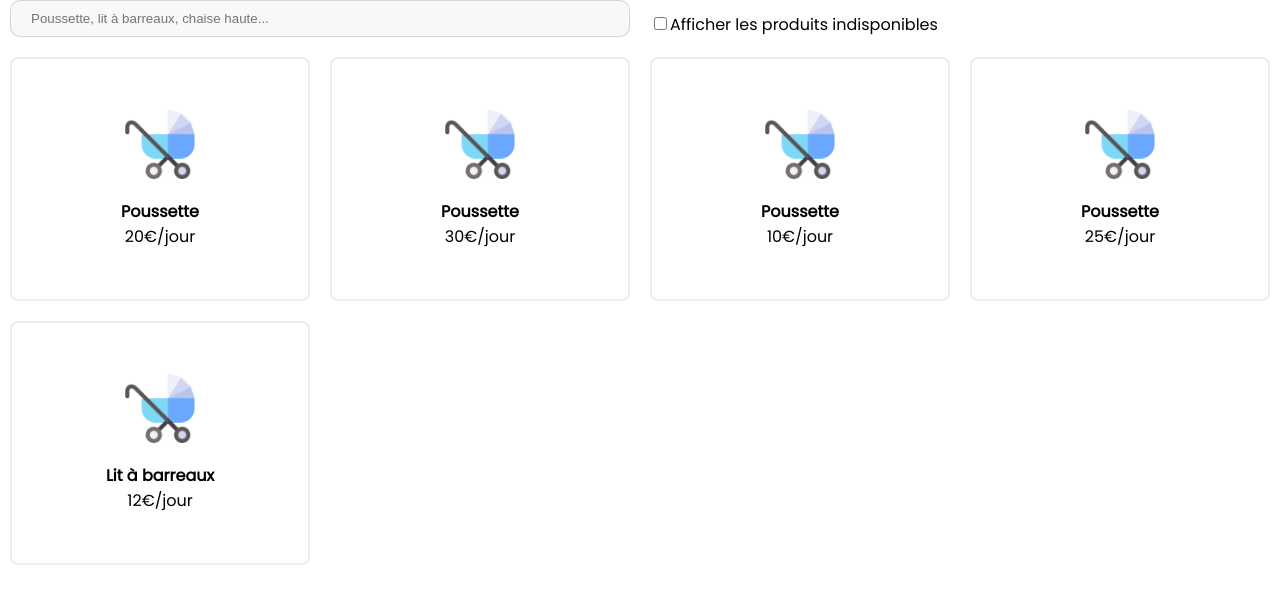
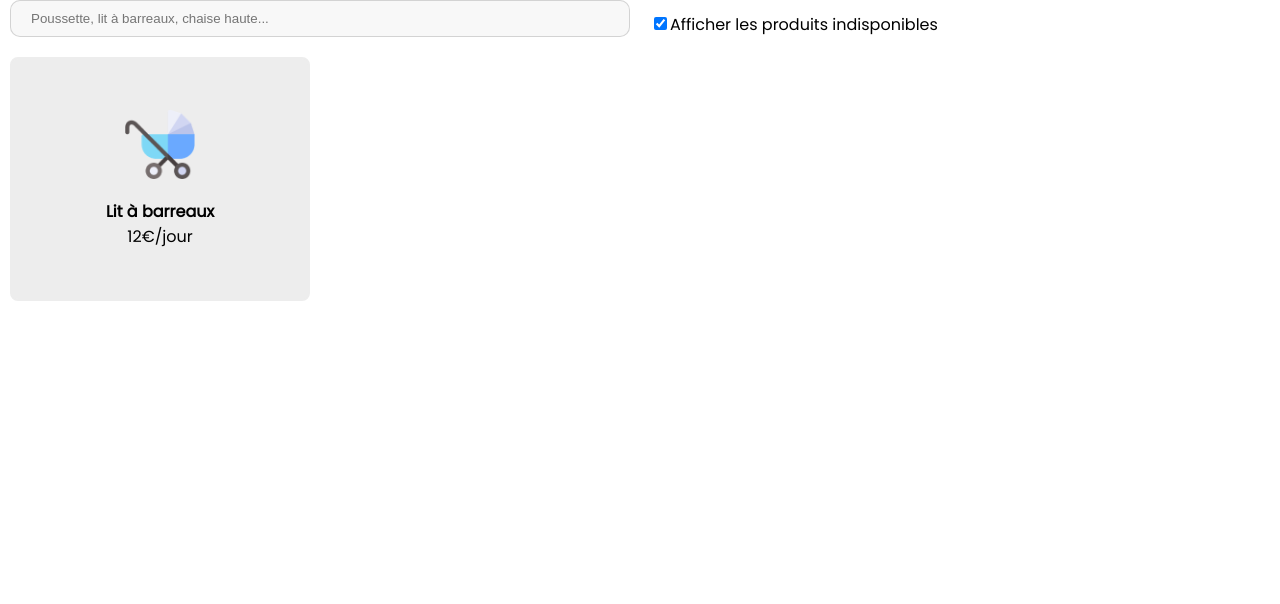
Before and after one commit to ComicScrip/locab, a Next.js app: page /reservation in a window 1280 px wide. Shown: the top 604 px of the page. Built offline with nearby package versions, Linux system fonts and the light colour scheme.

Commit message:
added filter and availibilities

```diff
--- a/components/r_product.js
+++ b/components/res_product.js
@@ -11,10 +11,16 @@ export default function ResProduct({ product }) {
 
   return (
     <div
-      className={styles.productWrapper}
+      className={
+        product.isAvailable
+          ? styles.productWrapper
+          : styles.productWrapperNotAvailable
+      }
       onClick={handleClickProduct}
       style={
-        addedCart ? { borderColor: "#96C0C0" } : { borderColor: "#ededed" }
+        addedCart && product.isAvailable
+          ? { borderColor: "#96C0C0" }
+          : { borderColor: "#ededed" }
       }
     >
       <Image
--- a/pages/reservation.js
+++ b/pages/reservation.js
@@ -1,4 +1,4 @@
-import ResProduct from "../components/r_product";
+import ResProduct from "../components/res_product";
 import styles from "../styles/Reservation.module.css";
 import { useState } from "react";
 
@@ -8,35 +8,52 @@ const productsList = [
     name: "Poussette",
     category: "poussette",
     price: 20,
+    isAvailable: true,
   },
   {
     id: 2,
     name: "Poussette",
     category: "poussette",
     price: 30,
+    isAvailable: true,
   },
   {
     id: 3,
     name: "Poussette",
     category: "poussette",
     price: 10,
+    isAvailable: true,
   },
   {
     id: 4,
     name: "Poussette",
     category: "poussette",
     price: 25,
+    isAvailable: true,
   },
   {
     id: 5,
     name: "Lit à barreaux",
     category: "lit_barreaux",
     price: 12,
+    isAvailable: false,
+  },
+  {
+    id: 6,
+    name: "Lit à barreaux",
+    category: "lit_barreaux",
+    price: 12,
+    isAvailable: true,
   },
 ];
 
 export default function ReservationPage() {
   const [searchValue, setSearchValue] = useState("");
+  const [showNotAvailable, setShowNotAvailable] = useState(true);
+
+  const handleCheckAvailability = () => {
+    setShowNotAvailable(!showNotAvailable);
+  };
 
   return (
     <div className={styles.mainWrapper}>
@@ -50,11 +67,21 @@ export default function ReservationPage() {
         />
       </section>
       <section className={styles.productNotAvailable}>
-        <input type="checkbox" />
-        Afficher les produits indisponibles
+        <label htmlFor="availability" style={{ cursor: "pointer" }}>
+          <input
+            type="checkbox"
+            onClick={() => handleCheckAvailability()}
+            id="availability"
+            defaultChecked={true}
+          />
+          Afficher les produits indisponibles
+        </label>
       </section>
 
       {productsList
+        .filter((product) =>
+          product.isAvailable ? !showNotAvailable : showNotAvailable
+        )
         .filter((product) => product.category.includes(searchValue))
         .map((product) => (
           <ResProduct product={product} key={product.id} id={product.id} />
--- a/styles/Reservation.module.css
+++ b/styles/Reservation.module.css
@@ -26,6 +26,17 @@
   cursor: pointer;
 }
 
+.productWrapperNotAvailable {
+  display: flex;
+  flex-direction: column;
+  justify-content: center;
+  align-items: center;
+  border: 2px solid #ededed;
+  background: #ededed;
+  border-radius: 8px;
+  padding: 50px 0px;
+}
+
 /* MEDIA QUERIES */
 
 @media screen and (min-width: 800px) {
```
